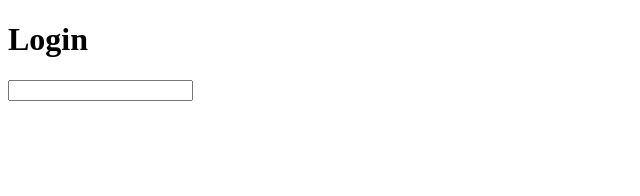
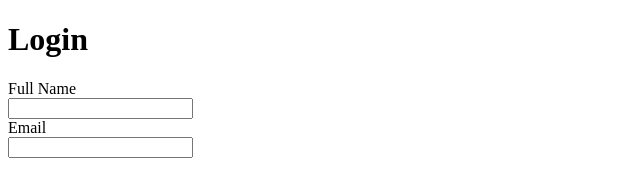
Before and after one commit to blanatole/demo_github_shoponline, a plain HTML site: page login.html in a window 1280 px wide. Shown: the whole page, without its empty margins (0-640 px from the left). Drawn offline with Linux system fonts and the light colour scheme.

Commit message:
update form login page

```diff
--- a/login.html
+++ b/login.html
@@ -8,7 +8,13 @@
 <body>
     <h1>Login</h1>
     <form action="">
-        <input type="text" name="" id="">
+        <label for="fullName">Full Name</label>
+        <br>
+        <input type="text" name="full_name" id="fullName">
+        <br>
+        <label for="email">Email</label>
+        <br>
+        <input type="email" name="email" id="email">
     </form>
 </body>
 </html>
```
